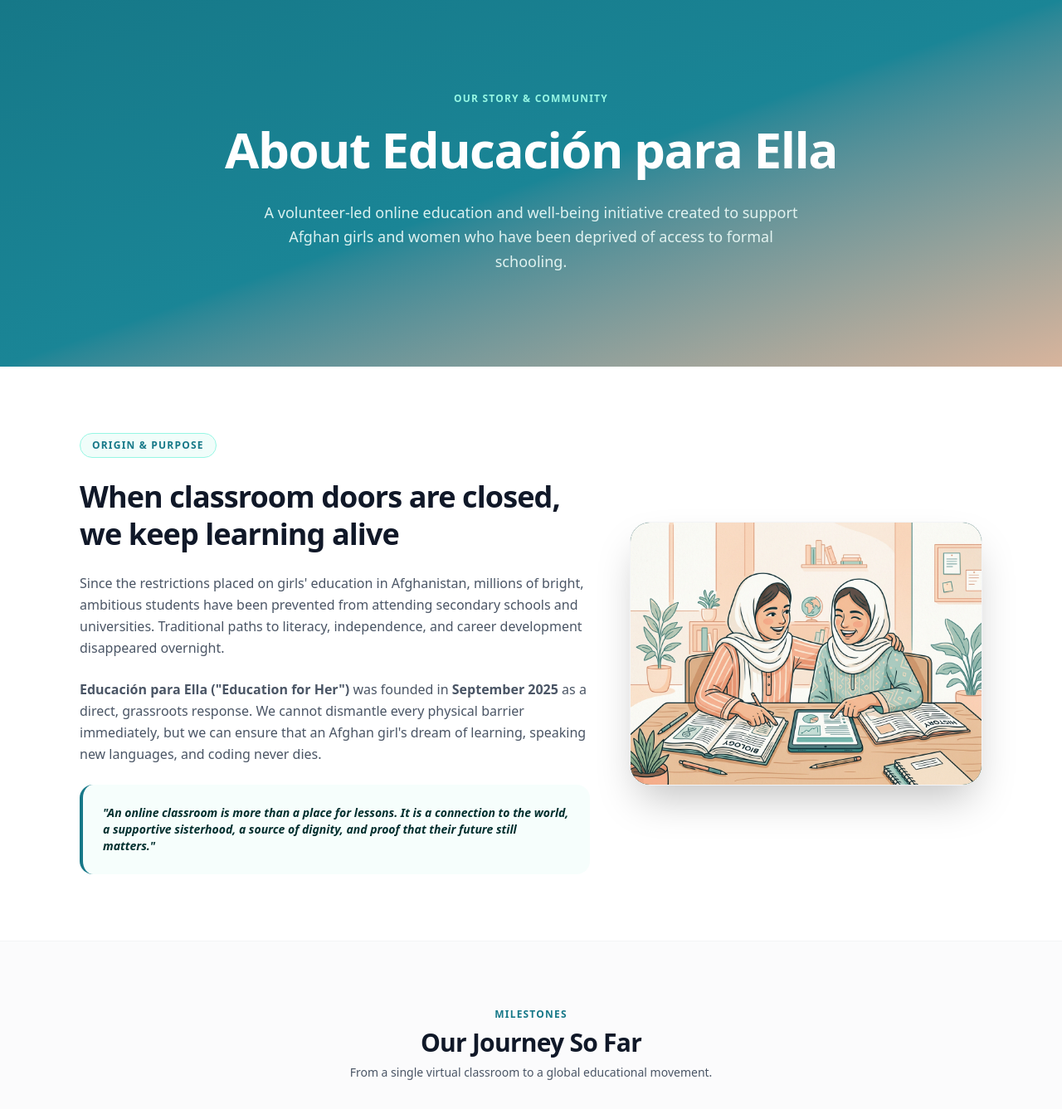
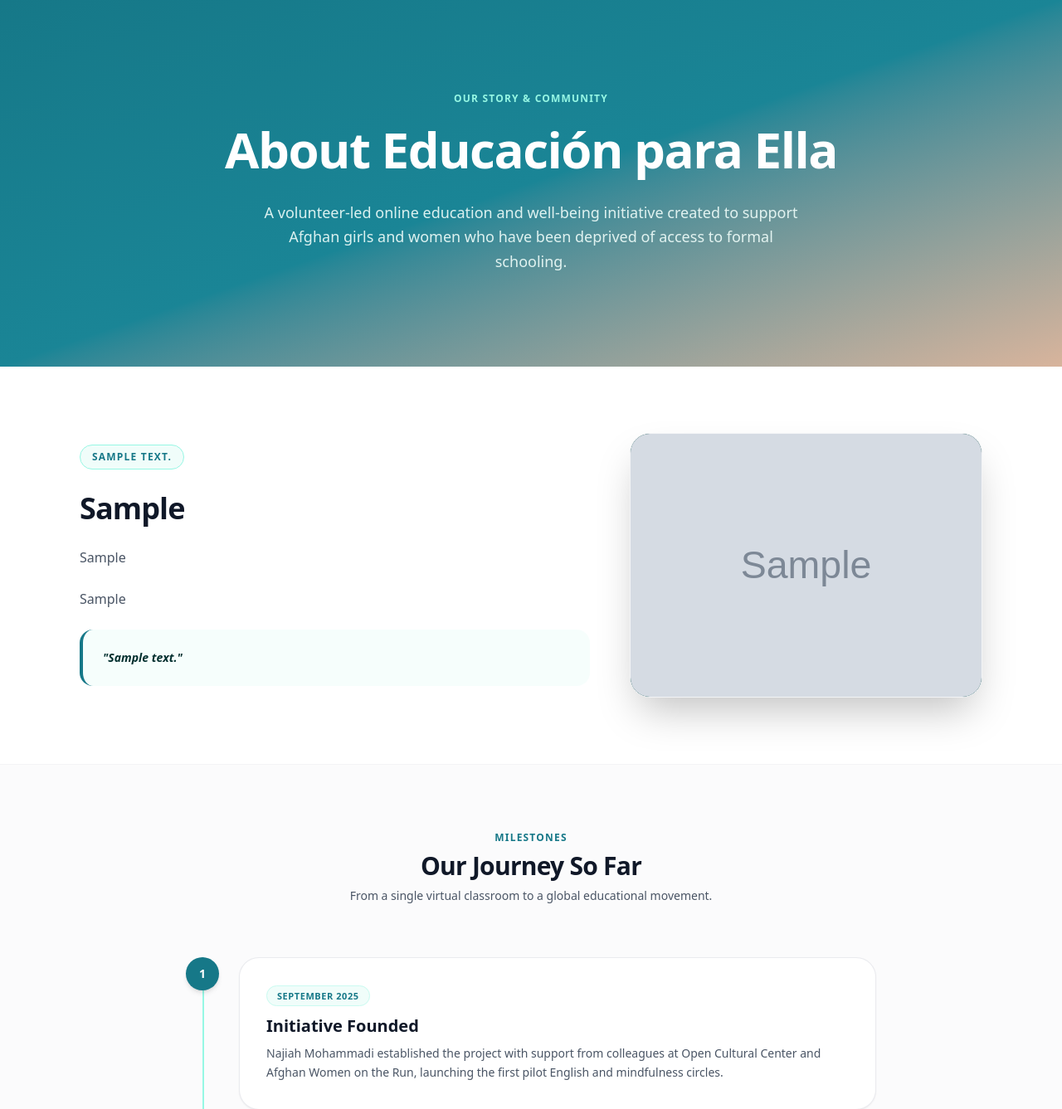
Before and after one commit to KhairullahChakir/educacion-para-ella, a Django app: page /about/ in a window 1280 px wide. Shown: the part 98-1435 px from the top of the page at 83% size. Run offline with Django 5.2, Linux system fonts and the light colour scheme; tables that the repository leaves empty hold one stand-in row (values such as "Sample post"); grey boxes marked "Sample" are stand-in pictures.

Commit message:
Make About Us Origin & Purpose section dynamic with AboutStory model, admin panel controls, and media upload support

```diff
--- a/core/models.py
+++ b/core/models.py
@@ -117,3 +117,22 @@ class Partner(models.Model):
 
     def __str__(self):
         return self.name
+
+
+class AboutStory(models.Model):
+    """Dynamic Origin & Purpose section on the About Us page."""
+    badge_text = models.CharField(max_length=60, default="Origin & Purpose", help_text="Small category badge")
+    headline = models.CharField(max_length=250, default="When classroom doors are closed, we keep learning alive")
+    paragraph_1 = models.TextField(help_text="First narrative paragraph explaining the background")
+    paragraph_2 = models.TextField(help_text="Second narrative paragraph detailing the initiative response")
+    quote_text = models.TextField(help_text="Highlighted inspirational quote banner")
+    image = models.ImageField(upload_to='about_images/', blank=True, null=True, help_text="Story illustration or photo")
+    is_active = models.BooleanField(default=True, help_text="Active toggle")
+    created_at = models.DateTimeField(auto_now_add=True)
+
+    class Meta:
+        verbose_name = "About Page Story"
+        verbose_name_plural = "About Page Stories"
+
+    def __str__(self):
+        return self.headline
--- a/core/templates/core/about.html
+++ b/core/templates/core/about.html
@@ -15,17 +15,31 @@
     </div>
 </section>
 
-<!-- Why We Exist & Context -->
+<!-- Why We Exist & Context (Dynamic AboutStory Backend Data) -->
 <section class="bg-white py-20">
     <div class="max-w-6xl mx-auto px-4 sm:px-6 lg:px-8">
         <div class="grid grid-cols-1 lg:grid-cols-12 gap-12 items-center">
             <div class="lg:col-span-7 space-y-6">
                 <div class="inline-flex items-center gap-2 px-3.5 py-1.5 rounded-full bg-teal-50 border border-teal-200 text-xs font-extrabold uppercase tracking-widest text-[#167888]">
-                    Origin & Purpose
+                    {{ about_story.badge_text|default:"Origin & Purpose" }}
                 </div>
                 <h2 class="text-3xl sm:text-4xl font-bold text-gray-900 tracking-tight leading-tight">
-                    When classroom doors are closed, we keep learning alive
+                    {{ about_story.headline|default:"When classroom doors are closed, we keep learning alive" }}
                 </h2>
+
+                {% if about_story %}
+                <p class="text-gray-600 leading-relaxed text-base">
+                    {{ about_story.paragraph_1 }}
+                </p>
+                <p class="text-gray-600 leading-relaxed text-base">
+                    {{ about_story.paragraph_2 }}
+                </p>
+                <div class="p-6 bg-teal-50/60 rounded-2xl border-l-4 border-[#167888] space-y-2">
+                    <p class="text-sm font-semibold text-teal-950 italic">
+                        "{{ about_story.quote_text }}"
+                    </p>
+                </div>
+                {% else %}
                 <p class="text-gray-600 leading-relaxed text-base">
                     Since the restrictions placed on girls' education in Afghanistan, millions of bright, ambitious students have been prevented from attending secondary schools and universities. Traditional paths to literacy, independence, and career development disappeared overnight.
                 </p>
@@ -37,12 +51,17 @@
                         "An online classroom is more than a place for lessons. It is a connection to the world, a supportive sisterhood, a source of dignity, and proof that their future still matters."
                     </p>
                 </div>
+                {% endif %}
             </div>
 
             <div class="lg:col-span-5 flex justify-center">
                 <div class="relative w-full max-w-md">
                     <div class="rounded-3xl overflow-hidden shadow-2xl border border-gray-100 bg-teal-900">
+                        {% if about_story.image %}
+                        <img src="{{ about_story.image.url }}" alt="{{ about_story.headline }}" class="w-full h-auto object-cover">
+                        {% else %}
                         <img src="{% static 'images/hero_community.png' %}" alt="Students learning together" class="w-full h-auto object-cover">
+                        {% endif %}
                     </div>
                 </div>
             </div>
--- a/core/views.py
+++ b/core/views.py
@@ -1,6 +1,6 @@
 from django.shortcuts import render
 from django.contrib.auth.decorators import login_required
-from .models import HeroNews, ClassProgram, HowItWorksStep, Partner
+from .models import HeroNews, ClassProgram, HowItWorksStep, Partner, AboutStory
 
 
 def home(request):
@@ -25,7 +25,10 @@ def dashboard(request):
 
 def about(request):
     """About Us page — project history, founders, volunteer community."""
-    return render(request, 'core/about.html')
+    about_story = AboutStory.objects.filter(is_active=True).first()
+    return render(request, 'core/about.html', {
+        'about_story': about_story,
+    })
 
 
 def classes(request):
```
Also changed, not shown: core/admin.py (+9 -1 lines), core/migrations/0005_aboutstory.py (added), media/about_images/about_story.png (added), theme/static/css/dist/styles.css.
